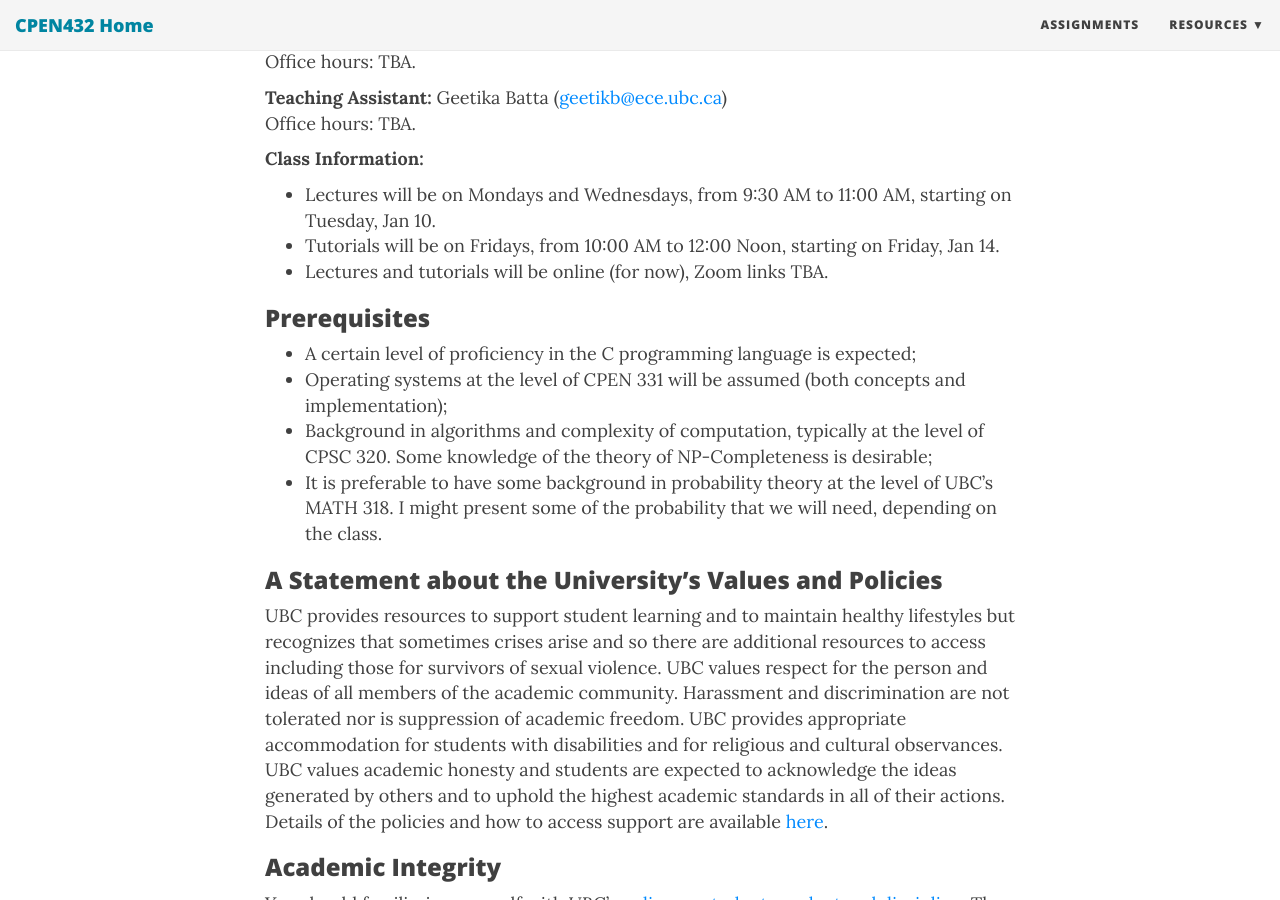
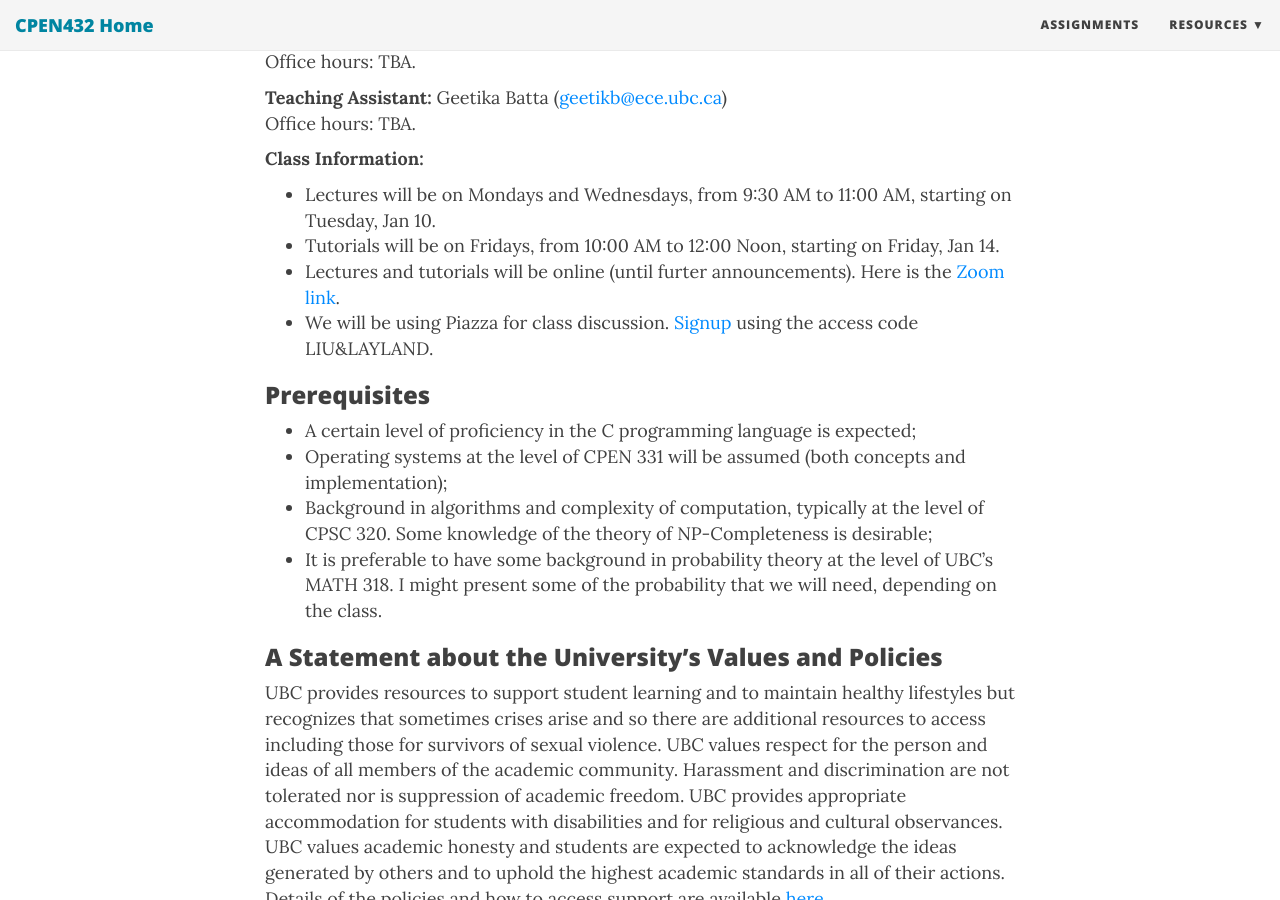
Before and after one commit to CPEN432/cpen432.github.io, a Jekyll site: the page built from index.md, in a window 1280 px wide and 900 px high, scrolled down 545 px. Built offline with Jekyll 4.4.1, drawn with Linux system fonts in a browser that asks for light colours; nearby versions of some CDN libraries.

Commit message:
Update index.md

```diff
--- a/index.md
+++ b/index.md
@@ -20,7 +20,8 @@ In this course we will be studying the theoretical underpinnings of real-time co
 **Class Information:**
 + Lectures will be on Mondays and Wednesdays, from 9:30 AM to 11:00 AM, starting on Tuesday, Jan 10.
 + Tutorials will be on Fridays, from 10:00 AM to 12:00 Noon, starting on Friday, Jan 14.
-+ Lectures and tutorials will be online (for now), Zoom links TBA.
++ Lectures and tutorials will be online (until furter announcements). Here is the [Zoom link](https://ubc.zoom.us/j/62714090567?pwd=bEFpNjRYQ0orazhRc0hLMTZYYi9SZz09).
++ We will be using Piazza for class discussion. [Signup](https://piazza.com/ubc.ca/winterterm22021/cpen432) using the access code LIU&LAYLAND.
 
 <!-- on course Canvas page: <https://canvas.ubc.ca/courses/63247> -->
 
```
